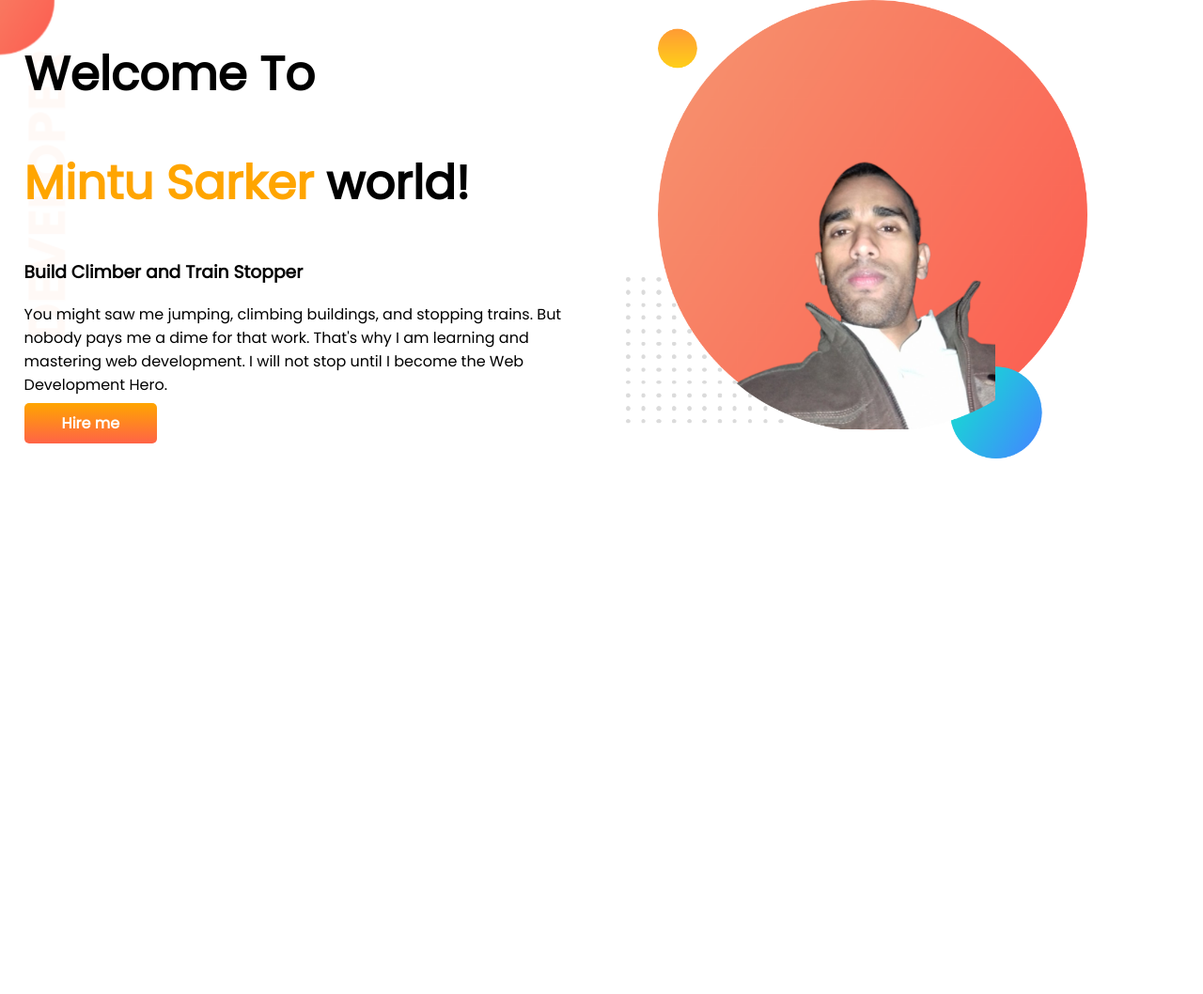
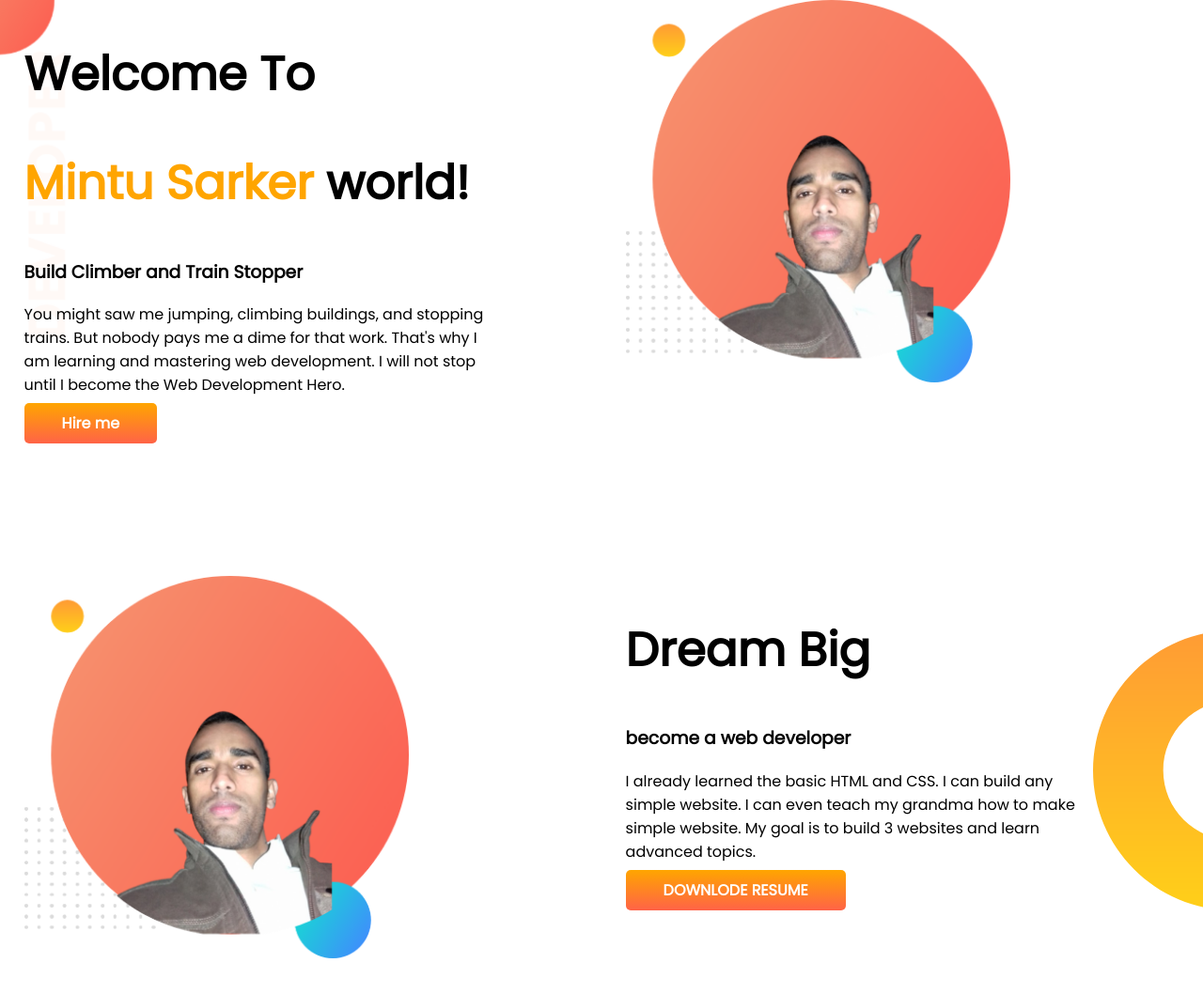
Before and after one commit to mintusarker/developer-portfolio, a plain HTML site: page index.html in a window 1280 px wide. Shown: the whole page at 94% size. Before the commit the page ends 800 px from the top, so only its background shows below. Drawn offline with Linux system fonts and the light colour scheme.

Commit message:
dream added

```diff
--- a/index.html
+++ b/index.html
@@ -29,6 +29,18 @@
             <img src="images/MINTU.png" alt="">
         </div>
     </section>
+    <section class="dream-big">
+        <div class="half-width">
+            <img src="images/MINTU.png" alt="">
+        </div>
+        <div class="half-width" >
+            <h1>Dream Big</h1>
+            <h3>become a web developer</h3>
+            <p>I already learned the basic HTML and CSS. I can build any simple website. I can even teach my grandma how to make simple website. My goal is to build 3 websites and learn advanced topics.</p>
+            <a class="link-button" target="blank" href="">DOWNLODE RESUME</a>
+        </div>
+
+    </section>
 </body>
 
 </html>
--- a/style.css
+++ b/style.css
@@ -13,6 +13,7 @@ h1 {
 
 section {
     display: flex;
+    margin-bottom: 150px;
 }
 
 .half-width {
@@ -37,3 +38,13 @@ section {
     background: url(images/top-banner.png);
     background-repeat: no-repeat;
 }
+
+.dream-big {
+    background-image: url(images/dream-bg.png);
+    background-repeat: no-repeat;
+    background-position: right;
+}
+
+.half-width{
+    padding-right: 8%;
+}
```
